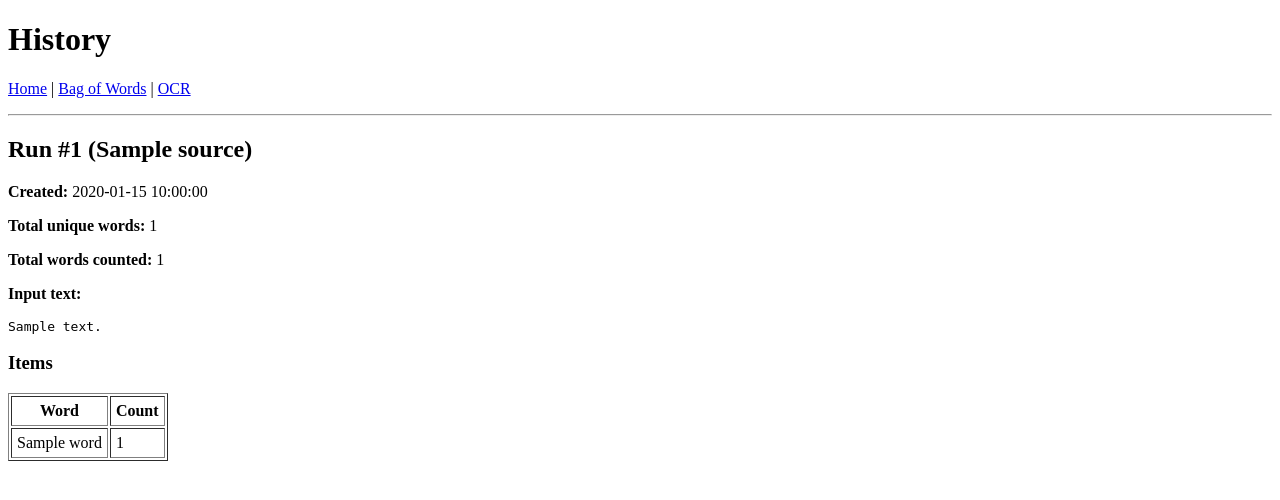
After one commit to higenobu/bog, a Flask app: template templates/history.html in a window 1280 px wide. The commit adds this page. Shown: the top 500 px of the page. Run offline with Flask 3, Linux system fonts and the light colour scheme; the template is opened without the code that fills it: most values are stand-ins (such as "Sample title", 1, 10 or a date in 2020); some libraries are stand-ins or nearby versions.

Commit message:
Save BOW items and add /history page for runs and items

```diff
--- a/app.py
+++ b/app.py
@@ -29,13 +29,22 @@ def extract_text_from_image(file_bytes):
     return "\n".join(lines)
 
 
-def save_bow_summary_to_postgres(source, input_text, total_unique, total_words):
+def get_db_connection():
     database_url = os.getenv("DATABASE_URL")
+    if not database_url:
+        return None
+    return psycopg2.connect(database_url)
 
-    if not database_url:
+
+def save_bow_to_postgres(source, input_text, results):
+    conn = get_db_connection()
+    if conn is None:
         return
 
-    conn = psycopg2.connect(database_url)
+    normalized_results = [(word, int(count)) for word, count in results]
+    total_unique = int(len(normalized_results))
+    total_words = int(sum(count for _, count in normalized_results))
+
     try:
         with conn:
             with conn.cursor() as cur:
@@ -53,13 +62,84 @@ def save_bow_summary_to_postgres(source, input_text, total_unique, total_words):
                 )
                 cur.execute(
                     """
+                    CREATE TABLE IF NOT EXISTS bow_items (
+                        id SERIAL PRIMARY KEY,
+                        run_id INTEGER NOT NULL REFERENCES bow_runs(id) ON DELETE CASCADE,
+                        word TEXT NOT NULL,
+                        count INTEGER NOT NULL
+                    )
+                    """
+                )
+                cur.execute(
+                    """
                     INSERT INTO bow_runs (source, input_text, total_unique, total_words)
                     VALUES (%s, %s, %s, %s)
+                    RETURNING id
                     """,
                     (source, input_text, total_unique, total_words),
                 )
+                run_id = cur.fetchone()[0]
+
+                if normalized_results:
+                    cur.executemany(
+                        """
+                        INSERT INTO bow_items (run_id, word, count)
+                        VALUES (%s, %s, %s)
+                        """,
+                        [(run_id, word, count) for word, count in normalized_results],
+                    )
     finally:
         conn.close()
+
+
+def get_history(limit=50):
+    conn = get_db_connection()
+    if conn is None:
+        return []
+
+    runs = []
+    try:
+        with conn:
+            with conn.cursor() as cur:
+                cur.execute(
+                    """
+                    SELECT id, source, input_text, total_unique, total_words, created_at
+                    FROM bow_runs
+                    ORDER BY created_at DESC
+                    LIMIT %s
+                    """,
+                    (int(limit),),
+                )
+                run_rows = cur.fetchall()
+
+                for run_id, source, input_text, total_unique, total_words, created_at in run_rows:
+                    cur.execute(
+                        """
+                        SELECT word, count
+                        FROM bow_items
+                        WHERE run_id = %s
+                        ORDER BY count DESC, word ASC
+                        """,
+                        (run_id,),
+                    )
+                    item_rows = cur.fetchall()
+                    items = [(word, int(count)) for word, count in item_rows]
+
+                    runs.append(
+                        {
+                            "id": run_id,
+                            "source": source,
+                            "input_text": input_text,
+                            "total_unique": int(total_unique),
+                            "total_words": int(total_words),
+                            "created_at": created_at,
+                            "items": items,
+                        }
+                    )
+    finally:
+        conn.close()
+
+    return runs
 
 
 @app.route("/")
@@ -81,7 +161,7 @@ def bow():
             results = make_bow(text)
             total_unique = len(results)
             total_words = sum(count for _, count in results)
-            save_bow_summary_to_postgres("bow", text, total_unique, total_words)
+            save_bow_to_postgres("bow", text, results)
 
     return render_template(
         "bow.html",
@@ -110,7 +190,7 @@ def ocr():
                 results = make_bow(extracted_text)
                 total_unique = len(results)
                 total_words = sum(count for _, count in results)
-                save_bow_summary_to_postgres("ocr", extracted_text, total_unique, total_words)
+                save_bow_to_postgres("ocr", extracted_text, results)
 
     return render_template(
         "ocr.html",
@@ -121,5 +201,11 @@ def ocr():
     )
 
 
+@app.route("/history")
+def history():
+    runs = get_history(limit=50)
+    return render_template("history.html", runs=runs)
+
+
 if __name__ == "__main__":
     app.run()
--- a/templates/bow.html
+++ b/templates/bow.html
@@ -6,7 +6,7 @@
 </head>
 <body>
     <h1>Bag of Words</h1>
-    <p><a href="/">Home</a></p>
+    <p><a href="/">Home</a> | <a href="/history">History</a></p>
 
     <form method="post">
         <textarea name="text" rows="10" cols="80">{{ text }}</textarea><br>
--- /dev/null
+++ b/templates/history.html
@@ -0,0 +1,40 @@
+<!DOCTYPE html>
+<html>
+<head>
+    <meta charset="UTF-8">
+    <title>History</title>
+</head>
+<body>
+    <h1>History</h1>
+    <p><a href="/">Home</a> | <a href="/bow">Bag of Words</a> | <a href="/ocr">OCR</a></p>
+
+    {% if runs %}
+        {% for run in runs %}
+            <hr>
+            <h2>Run #{{ run.id }} ({{ run.source }})</h2>
+            <p><strong>Created:</strong> {{ run.created_at }}</p>
+            <p><strong>Total unique words:</strong> {{ run.total_unique }}</p>
+            <p><strong>Total words counted:</strong> {{ run.total_words }}</p>
+            <p><strong>Input text:</strong></p>
+            <pre>{{ run.input_text }}</pre>
+
+            {% if run.items %}
+                <h3>Items</h3>
+                <table border="1" cellpadding="5">
+                    <tr><th>Word</th><th>Count</th></tr>
+                    {% for word, count in run.items %}
+                    <tr>
+                        <td>{{ word }}</td>
+                        <td>{{ count }}</td>
+                    </tr>
+                    {% endfor %}
+                </table>
+            {% else %}
+                <p>No items found for this run.</p>
+            {% endif %}
+        {% endfor %}
+    {% else %}
+        <p>No history found.</p>
+    {% endif %}
+</body>
+</html>
--- a/templates/home.html
+++ b/templates/home.html
@@ -9,6 +9,7 @@
     <ul>
         <li><a href="/bow">Bag of Words</a></li>
         <li><a href="/ocr">Handwriting OCR + Bag of Words</a></li>
+        <li><a href="/history">History</a></li>
     </ul>
 </body>
 </html>
--- a/templates/ocr.html
+++ b/templates/ocr.html
@@ -6,7 +6,7 @@
 </head>
 <body>
     <h1>Handwriting OCR</h1>
-    <p><a href="/">Home</a></p>
+    <p><a href="/">Home</a> | <a href="/history">History</a></p>
 
     <form method="post" enctype="multipart/form-data">
         <input type="file" name="image" accept="image/*">
```
